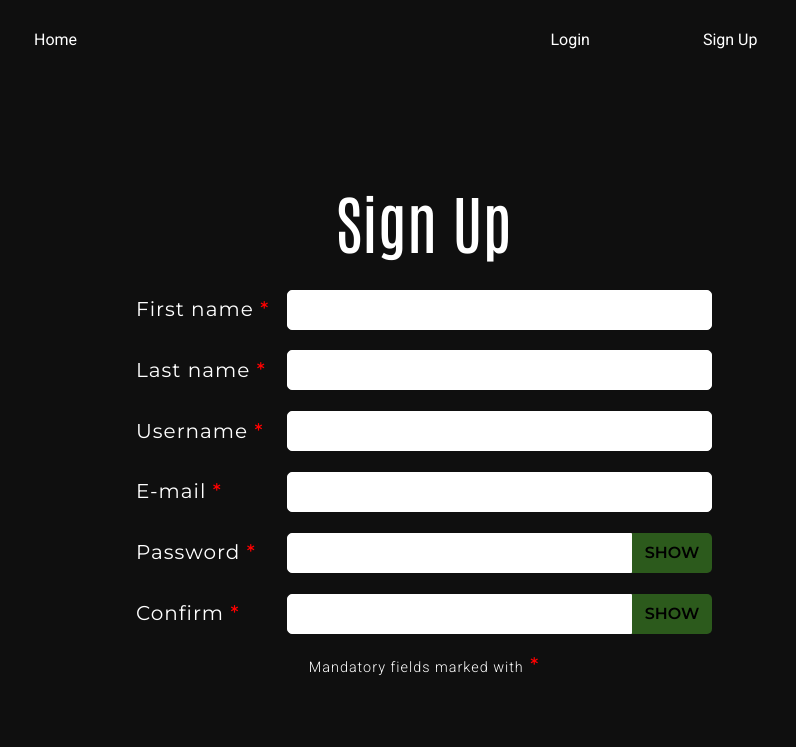
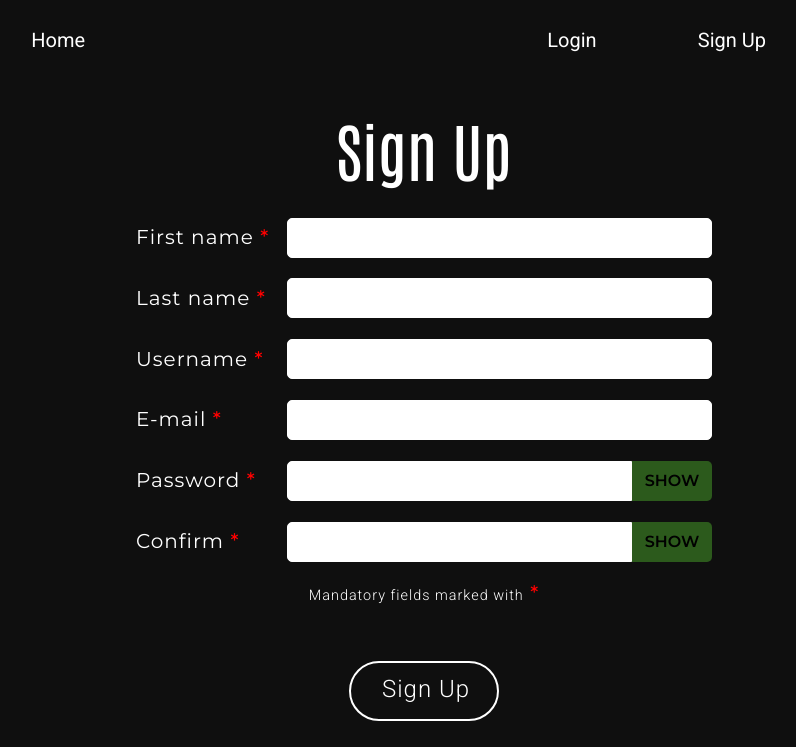
Before and after one commit to AleksandrSamusev/MM-V2-FE-React, a React (Vite) app: page /signup in a window 1536 px wide. Shown: the top 747 px of the page, without its empty margins (344-1140 px from the left). Built offline with nearby package versions, Linux system fonts and the light colour scheme.

Commit message:
Fix styles

```diff
--- a/src/components/LoginComponent/loginComponent.css
+++ b/src/components/LoginComponent/loginComponent.css
@@ -80,7 +80,7 @@ svg {
         margin-bottom: 1.8rem;
     }
     .div-main {
-        margin-top: 4rem;
+        margin-top: 2rem;
     }
     .main-title-login {
         margin-bottom: 6rem;
--- a/src/components/navbar/navbar.css
+++ b/src/components/navbar/navbar.css
@@ -15,6 +15,12 @@
     text-align: center;
 }
 
+@media (min-width: 1440px) {
+    .navbar-link {
+        font-size: 1.25rem;
+    }
+}
+
 @media (min-width: 1920px) {
     .navbar-link {
         font-size: 1.5rem;
--- a/src/components/registerComponent/registerComponent.css
+++ b/src/components/registerComponent/registerComponent.css
@@ -63,11 +63,11 @@
 
 @media (min-width: 1440px) {
     .main-title-register {
-        margin-top: 6.5rem;
+        margin-top: 2rem;
         margin-bottom: 2rem;
     }
     .span-mandatory-register {
-        margin-bottom: 4.5rem;
+        margin-bottom: 3.5rem;
     }
 }
 
```
